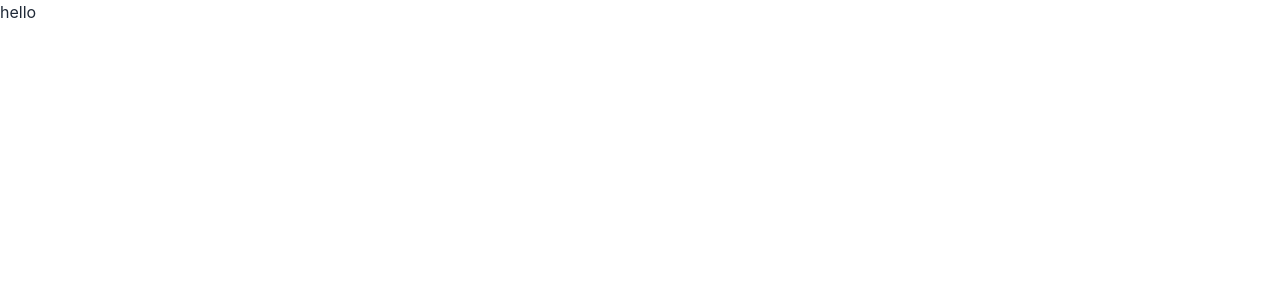
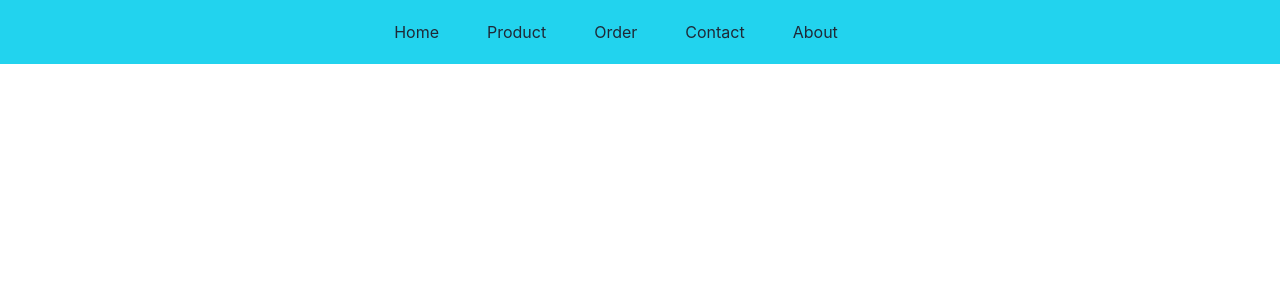
Before and after one commit to RahatBinOamr/M-Shop-client, a React (Create React App) app: page / in a window 1280 px wide. Shown: the top 300 px of the page. Built offline with nearby package versions, Linux system fonts and the light colour scheme.

Commit message:
create routes layouts ans navbar components

```diff
--- a/package.json
+++ b/package.json
@@ -3,6 +3,7 @@
   "version": "0.1.0",
   "private": true,
   "dependencies": {
+    "@heroicons/react": "^2.0.13",
     "@testing-library/jest-dom": "^5.16.5",
     "@testing-library/react": "^13.4.0",
     "@testing-library/user-event": "^13.5.0",
--- a/src/App.js
+++ b/src/App.js
@@ -1,9 +1,14 @@
+import { RouterProvider } from 'react-router-dom';
 import './App.css';
+import router from './Routes/Routes';
+
+
 
 function App() {
   return (
     <div className="max-w-[1440px] mx-auto">
-     <h2>hello</h2>
+     <RouterProvider router={router}></RouterProvider>
+
     </div>
   );
 }
--- /dev/null
+++ b/src/Layouts/Main.js
@@ -0,0 +1,14 @@
+import React from 'react';
+import { Outlet } from 'react-router-dom';
+import Nabvar from '../Shared/Navbar/Navbar';
+
+const Main = () => {
+    return (
+        <div>
+            <Nabvar></Nabvar>
+            <Outlet></Outlet>
+        </div>
+    );
+};
+
+export default Main;
--- /dev/null
+++ b/src/Routes/Routes.js
@@ -0,0 +1,11 @@
+import { createBrowserRouter } from "react-router-dom";
+import Main from "../Layouts/Main";
+
+const router = createBrowserRouter([
+    {
+        path:'/',
+        element:<Main/>
+    }
+
+])
+export default router
--- /dev/null
+++ b/src/Shared/Navbar/LInk.js
@@ -0,0 +1,15 @@
+import React from 'react';
+
+const LInk = ({raout}) => {
+    console.log(raout)
+    return (
+        <div>
+
+            <li className='mr-12'>
+                <a href="{routs.path}">{raout.name} </a>
+            </li>
+        </div>
+    );
+};
+
+export default LInk;
--- /dev/null
+++ b/src/Shared/Navbar/Navbar.js
@@ -0,0 +1,35 @@
+import React, { useState } from "react";
+
+import { XMarkIcon, Bars3Icon } from "@heroicons/react/24/solid";
+import LInk from "./LInk";
+
+const Nabvar = () => {
+  const [open, setOpen] = useState(false);
+  const raouts = [
+    { id: 1, name: "Home", path: "./Home" },
+    { id: 2, name: "Product", path: "./Product" },
+    { id: 3, name: "Order", path: "./Order" },
+    { id: 4, name: "Contact ", path: "./Contact" },
+    { id: 5, name: "About", path: "./About" },
+  ];
+  return (
+    <div className="bg-cyan-400 w-full">
+      <div className="navbar ">
+        <div onClick={() => setOpen(!open)} className="h-6 w-6 md:hidden">
+          {open ? <XMarkIcon /> : <Bars3Icon />}
+        </div>
+        <ul
+          className={`bg-cyan-400 w-full md:flex justify-center absolute md:static duration-500 ease-in ${
+            open ? "top-6" : "top-[-180px]"
+          }`}
+        >
+          {raouts.map((raout) => (
+            <LInk key={raout.id} raout={raout}></LInk>
+          ))}
+        </ul>
+      </div >
+    </div>
+  );
+};
+
+export default Nabvar;
```
Also changed, not shown: 1 other file (tests, documents, lock files or other folders).
